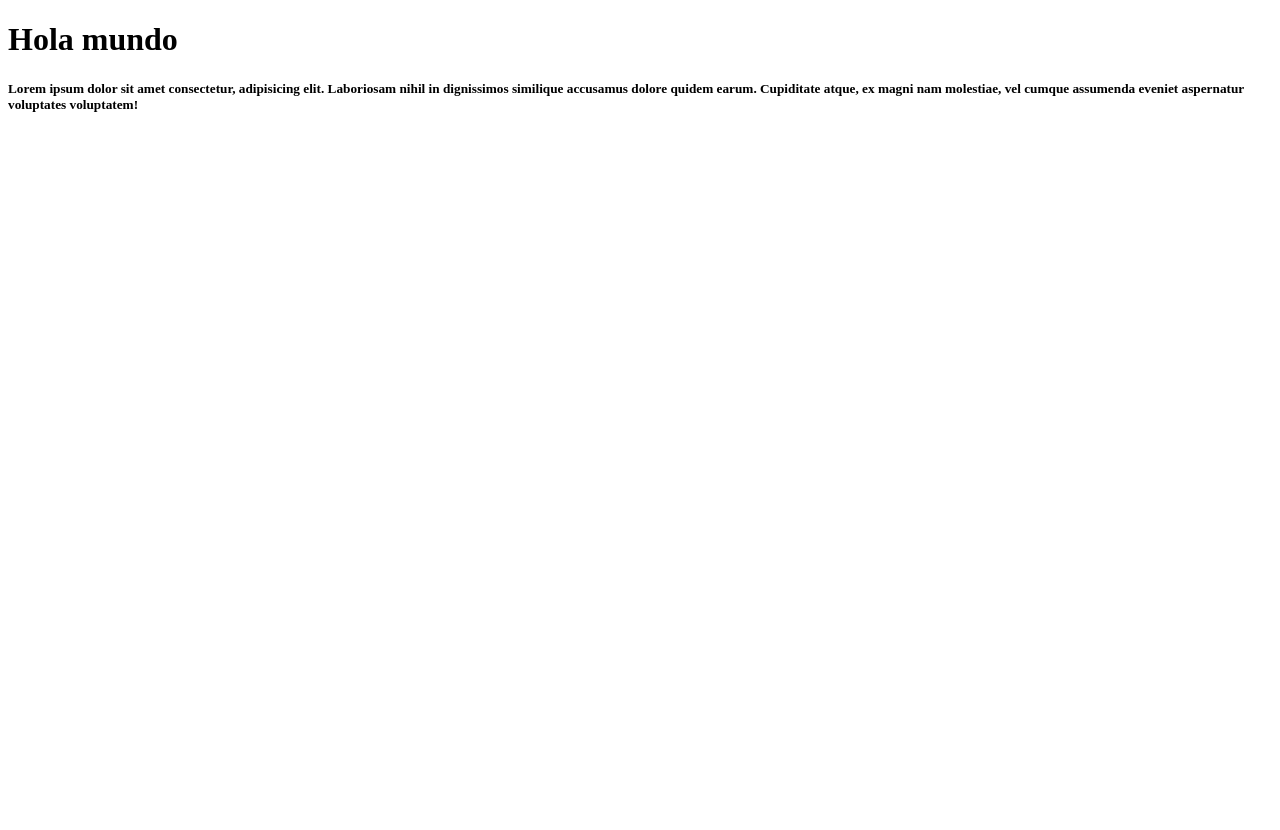
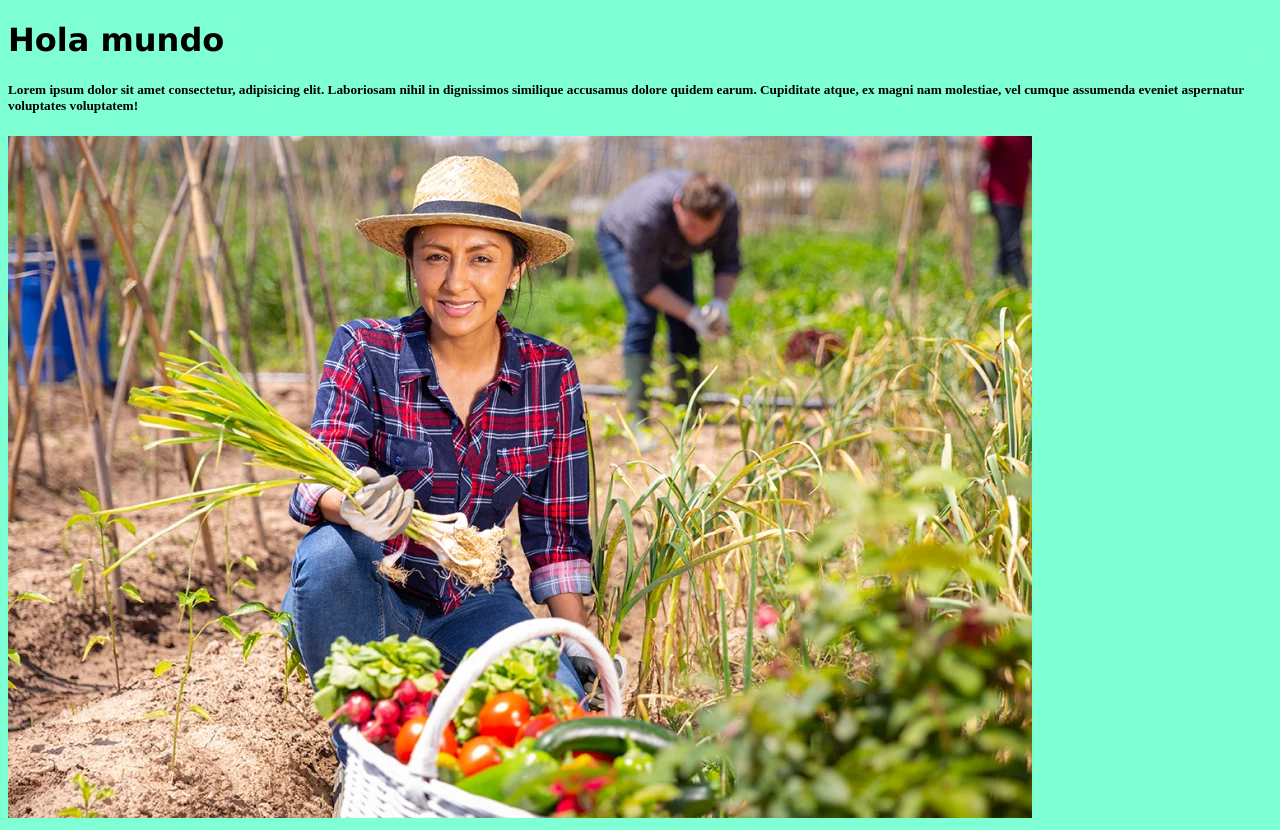
Before and after one commit to JuanCelis2040/juanD, a plain HTML site: page index.html in a window 1280 px wide. Before the commit the page ends 800 px from the top, so only its background shows below. Drawn offline with Linux system fonts and the light colour scheme.

Commit message:
inserto estilos he imagen

```diff
--- a/css/css.css
+++ b/css/css.css
@@ -0,0 +1,8 @@
+*{
+    background-color: aquamarine;
+}
+h1{
+    font-family: 'Lucida Sans', 'Lucida Sans Regular', 'Lucida Grande', 'Lucida Sans Unicode', Geneva, Verdana, sans-serif;
+    border-radius: 25%;
+    border-color: black;
+}
--- a/html/index.html
+++ b/index.html
@@ -3,12 +3,13 @@
 <head>
     <meta charset="UTF-8">
     <meta name="viewport" content="width=device-width, initial-scale=1.0">
+    <link rel="stylesheet" href="css/css.css">
     <title>Git - GitHub</title>
 </head>
 <body>
     <h1>Hola mundo</h1>
 
     <h5>Lorem ipsum dolor sit amet consectetur, adipisicing elit. Laboriosam nihil in dignissimos similique accusamus dolore quidem earum. Cupiditate atque, ex magni nam molestiae, vel cumque assumenda eveniet aspernatur voluptates voluptatem!</h5>
-    <img src="" alt="">
+    <img src="img/campesinos.webp" alt="">
 </body>
 </html>
```
